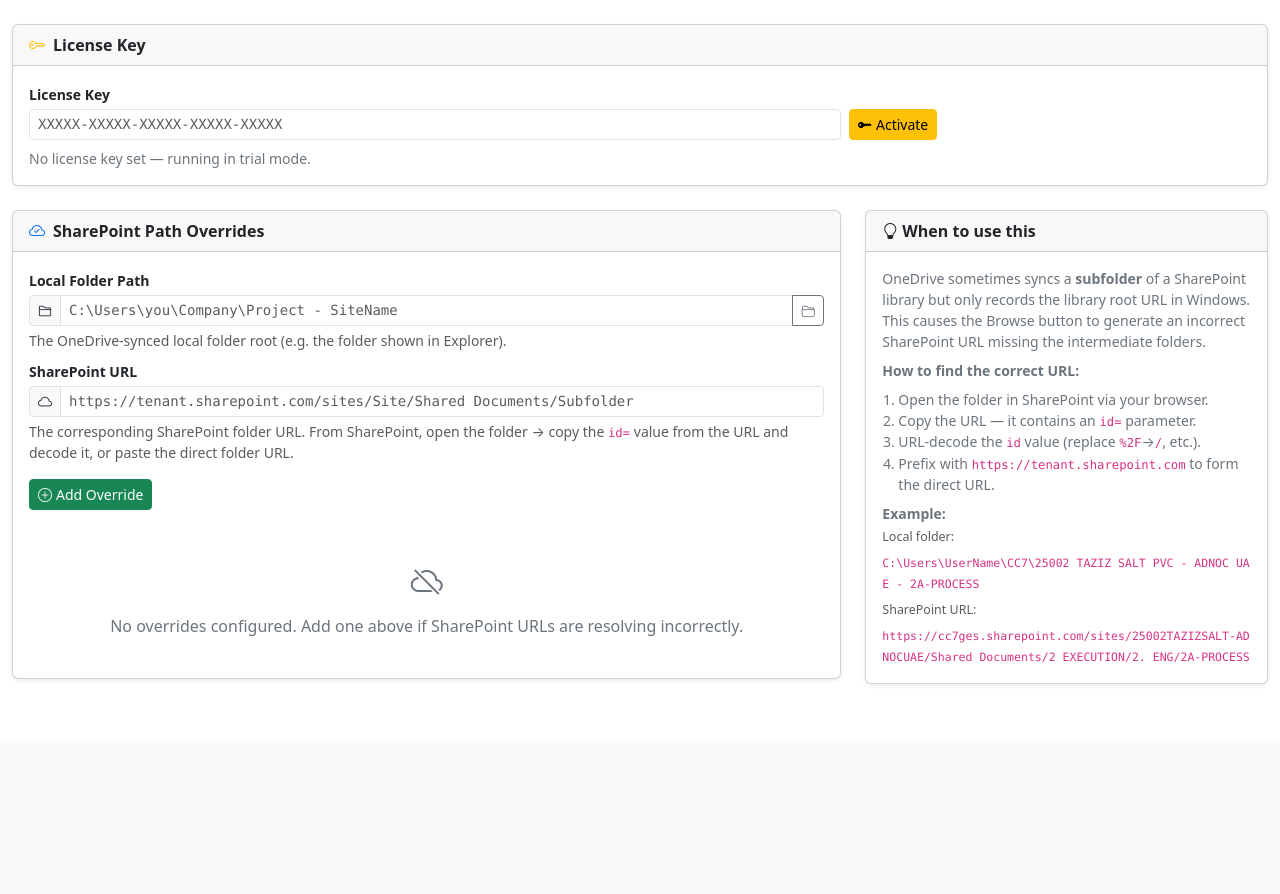
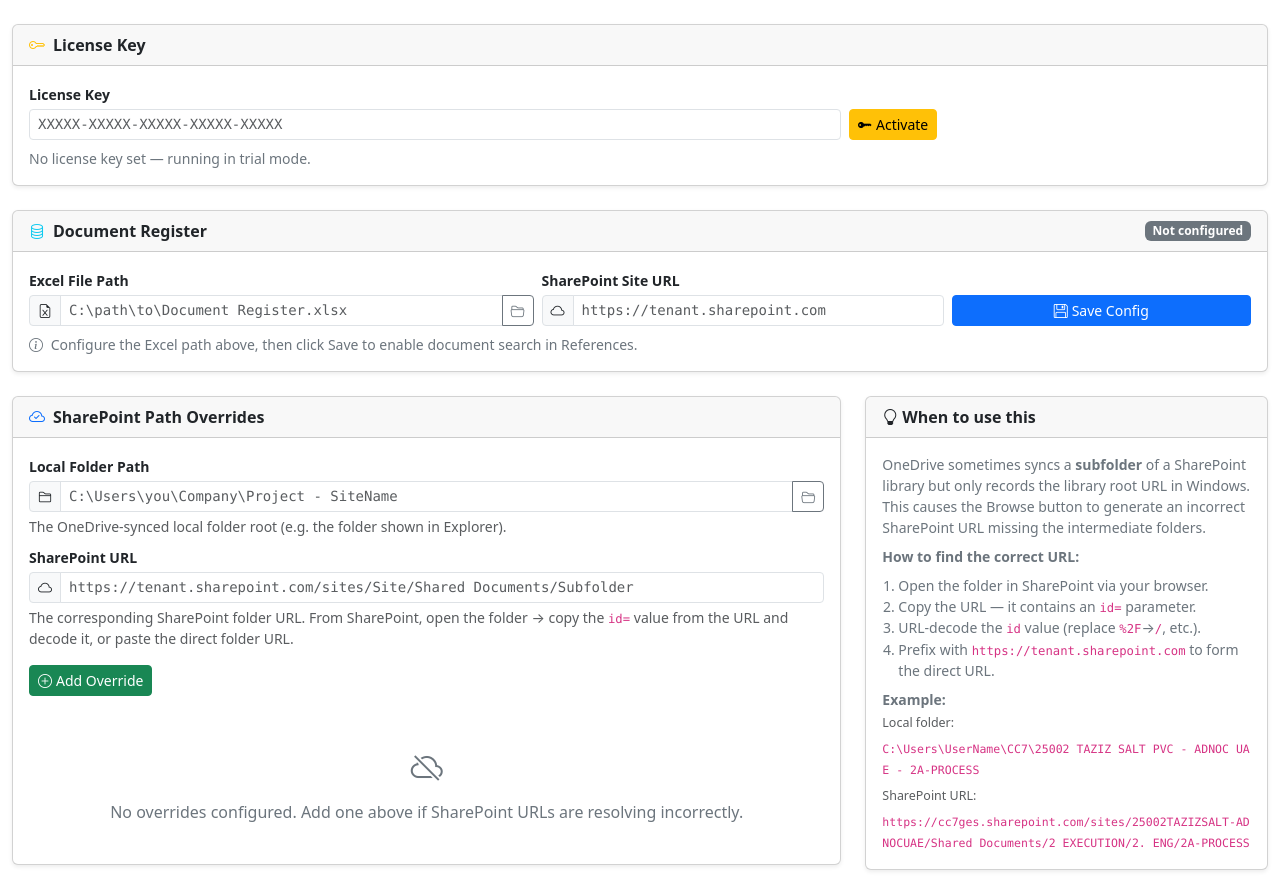
Before and after one commit to Unmask06/pyKorf, a Flask app: page /preferences in a window 1280 px wide. Shown: the part 57-951 px from the top of the page. Before the commit the page ends 741 px from the top, so only its background shows below. Run offline with Flask 3, Linux system fonts and the light colour scheme; parts of the project's set-up code (start-up, migrations or seed data) failed here and were passed over; some libraries are stand-ins or nearby versions.

Commit message:
feat: add Document Register config card to preferences page and route handler

```diff
--- a/pykorf/use_case/web/routes/preferences.py
+++ b/pykorf/use_case/web/routes/preferences.py
@@ -2,9 +2,33 @@
 
 from __future__ import annotations
 
+from datetime import datetime, timezone
+from pathlib import Path
+from typing import Any
+
 from flask import Blueprint, render_template, request
 
 bp = Blueprint("preferences", __name__)
+
+
+def _format_timestamp(iso_str: str | None) -> str:
+    """Format an ISO timestamp for display.
+
+    Args:
+        iso_str: ISO format timestamp string.
+
+    Returns:
+        Human-readable string like '03 Apr 2026 14:30', or 'Never'.
+    """
+    if not iso_str:
+        return "Never"
+    try:
+        dt = datetime.fromisoformat(iso_str)
+        if dt.tzinfo is None:
+            dt = dt.replace(tzinfo=timezone.utc)
+        return dt.astimezone().strftime("%d %b %Y %H:%M")
+    except (ValueError, TypeError):
+        return "Never"
 
 
 @bp.route("/preferences", methods=["GET", "POST"])
@@ -12,8 +36,13 @@ def preferences_page():
     """Render and handle the global preferences page (SharePoint overrides, etc.)."""
     from pykorf.license import validate_license_key
     from pykorf.use_case.preferences import (
+        get_doc_register_db_last_imported,
+        get_doc_register_excel_path,
+        get_doc_register_sp_site_url,
         get_license_key,
         get_sp_overrides,
+        set_doc_register_excel_path,
+        set_doc_register_sp_site_url,
         set_license_key,
         set_sp_overrides,
     )
@@ -21,6 +50,7 @@ def preferences_page():
 
     flash: dict[str, str] | None = None
     license_flash: dict[str, str] | None = None
+    dr_flash: dict[str, str] | None = None
 
     if request.method == "POST":
         action = request.form.get("action", "")
@@ -55,6 +85,12 @@ def preferences_page():
                 license_flash=license_flash,
                 edit_entry=edit_entry,
                 current_license_key=current_key,
+                doc_register_excel_path=get_doc_register_excel_path(),
+                doc_register_sp_site_url=get_doc_register_sp_site_url(),
+                doc_register_db_last_imported=_format_timestamp(
+                    get_doc_register_db_last_imported()
+                ),
+                dr_flash=dr_flash,
             )
 
         if action == "add":
@@ -96,6 +132,32 @@ def preferences_page():
                     "msg": "Both local path and SharePoint URL are required.",
                 }
 
+        elif action == "set_doc_register_config":
+            from pykorf.use_case.web.doc_register.excel_to_db import build_db_from_excel
+
+            excel_path = (request.form.get("dr_excel_path") or "").strip()
+            sp_site_url = (request.form.get("dr_sp_site_url") or "").strip()
+
+            changed = False
+            if excel_path and excel_path != get_doc_register_excel_path():
+                set_doc_register_excel_path(excel_path)
+                changed = True
+            if sp_site_url and sp_site_url != get_doc_register_sp_site_url():
+                set_doc_register_sp_site_url(sp_site_url)
+                changed = True
+
+            if changed and excel_path and Path(excel_path).is_file():
+                try:
+                    build_db_from_excel(Path(excel_path), sp_site_url)
+                    dr_flash = {"type": "success", "msg": "Config saved and database rebuilt."}
+                except Exception as exc:
+                    dr_flash = {
+                        "type": "warning",
+                        "msg": f"Config saved, but DB rebuild failed: {exc}",
+                    }
+            else:
+                dr_flash = {"type": "success", "msg": "Document Register config saved."}
+
     overrides = get_sp_overrides()
     edit_key = request.args.get("edit", "").strip()
     edit_entry = (
@@ -111,4 +173,8 @@ def preferences_page():
         license_flash=license_flash,
         edit_entry=edit_entry,
         current_license_key=current_key,
+        doc_register_excel_path=get_doc_register_excel_path(),
+        doc_register_sp_site_url=get_doc_register_sp_site_url(),
+        doc_register_db_last_imported=_format_timestamp(get_doc_register_db_last_imported()),
+        dr_flash=dr_flash,
     )
--- a/pykorf/use_case/web/templates/preferences.html
+++ b/pykorf/use_case/web/templates/preferences.html
@@ -47,6 +47,80 @@
         {% else %}
         <div class="mt-2 small text-secondary">
           No license key set — running in trial mode.
+        </div>
+        {% endif %}
+
+      </div>
+    </div>
+  </div>
+
+  <!-- ── Document Register ── -->
+  <div class="col-12">
+    <div class="card shadow-sm">
+      <div class="card-header fw-semibold d-flex align-items-center gap-2">
+        <i class="bi bi-database text-info"></i>Document Register
+        <span class="badge bg-secondary ms-auto small" id="dr-status-badge">
+          {% if doc_register_excel_path %}Configured{% else %}Not configured{% endif %}
+        </span>
+      </div>
+      <div class="card-body">
+
+        {% if dr_flash %}
+        <div class="alert alert-{{ dr_flash.type }} alert-dismissible fade show py-2" role="alert">
+          <i class="bi bi-{% if dr_flash.type == 'success' %}check-circle{% else %}exclamation-triangle{% endif %} me-1"></i>
+          {{ dr_flash.msg }}
+          <button type="button" class="btn-close" data-bs-dismiss="alert"></button>
+        </div>
+        {% endif %}
+
+        <form method="post" action="/preferences" class="row g-2 align-items-end">
+          <input type="hidden" name="action" value="set_doc_register_config" />
+          <div class="col-lg-5">
+            <label class="form-label small fw-semibold mb-1" for="dr_excel_path">Excel File Path</label>
+            <div class="input-group input-group-sm">
+              <span class="input-group-text"><i class="bi bi-file-earmark-excel"></i></span>
+              <input type="text" class="form-control font-monospace" id="dr_excel_path" name="dr_excel_path"
+                     placeholder="C:\path\to\Document Register.xlsx"
+                     value="{{ doc_register_excel_path or '' }}" autocomplete="off" />
+              <button type="button" class="btn btn-outline-secondary"
+                      data-browse-target="dr_excel_path"
+                      data-browse-filter="excel"
+                      title="Browse for Excel file">
+                <i class="bi bi-folder2-open"></i>
+              </button>
+            </div>
+          </div>
+          <div class="col-lg-4">
+            <label class="form-label small fw-semibold mb-1" for="dr_sp_site_url">SharePoint Site URL</label>
+            <div class="input-group input-group-sm">
+              <span class="input-group-text"><i class="bi bi-cloud"></i></span>
+              <input type="text" class="form-control font-monospace" id="dr_sp_site_url" name="dr_sp_site_url"
+                     placeholder="https://tenant.sharepoint.com"
+                     value="{{ doc_register_sp_site_url or '' }}" autocomplete="off" />
+            </div>
+          </div>
+          <div class="col-lg-3">
+            <button type="submit" class="btn btn-sm btn-primary w-100">
+              <i class="bi bi-floppy me-1"></i>Save Config
+            </button>
+          </div>
+        </form>
+
+        {% if doc_register_excel_path %}
+        <div class="mt-3 d-flex align-items-center gap-2">
+          <button type="button" class="btn btn-sm btn-outline-info" onclick="rebuildDocRegisterDB()">
+            <i class="bi bi-arrow-clockwise me-1"></i>Rebuild Database
+          </button>
+          {% if doc_register_db_last_imported %}
+          <span class="small text-secondary">
+            <i class="bi bi-clock me-1"></i>Last built: {{ doc_register_db_last_imported }}
+          </span>
+          {% endif %}
+        </div>
+        {% else %}
+        <div class="mt-2 small text-secondary">
+          <i class="bi bi-info-circle me-1"></i>
+          Configure the Excel path above, then click Save to enable document search in References.
         </div>
         {% endif %}
 
@@ -221,3 +295,32 @@
 </div>
 
 {% endblock %}
+
+{% block scripts %}
+<script>
+function rebuildDocRegisterDB() {
+  var btn = event.target.closest('button');
+  if (!btn) return;
+  var origHTML = btn.innerHTML;
+  btn.disabled = true;
+  btn.innerHTML = '<span class="spinner-border spinner-border-sm me-1"></span>Rebuilding...';
+
+  fetch('/api/doc-register/rebuild-db', { method: 'POST' })
+    .then(function(resp) { return resp.json(); })
+    .then(function(data) {
+      if (data.success) {
+        location.reload();
+      } else {
+        alert('Rebuild failed: ' + (data.error || 'Unknown error'));
+        btn.disabled = false;
+        btn.innerHTML = origHTML;
+      }
+    })
+    .catch(function(err) {
+      alert('Rebuild failed: ' + err.message);
+      btn.disabled = false;
+      btn.innerHTML = origHTML;
+    });
+}
+</script>
+{% endblock %}
```
